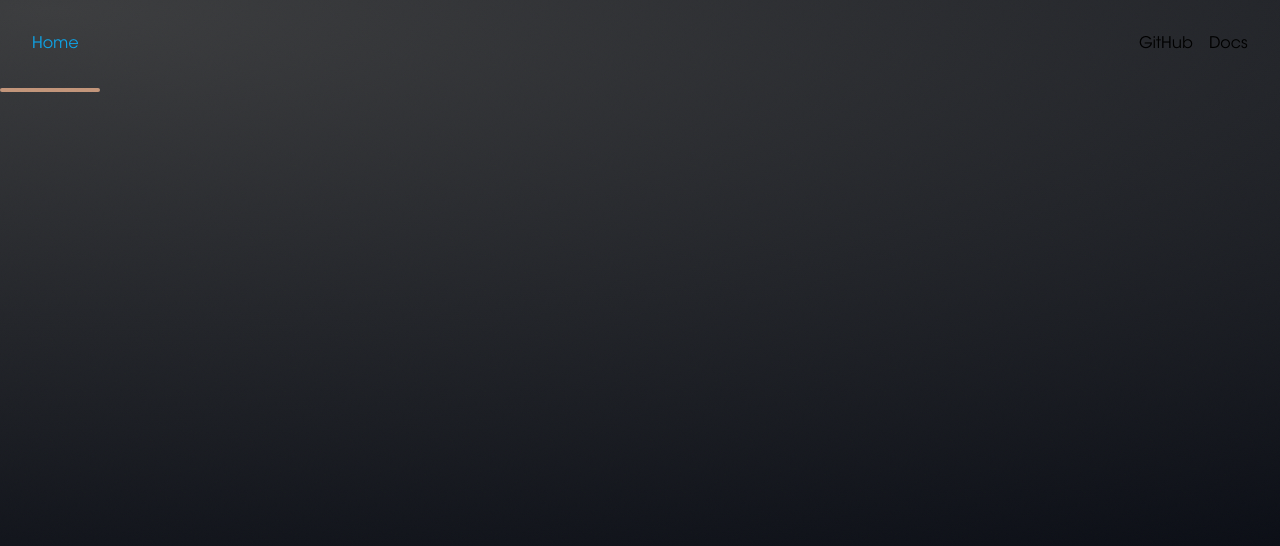
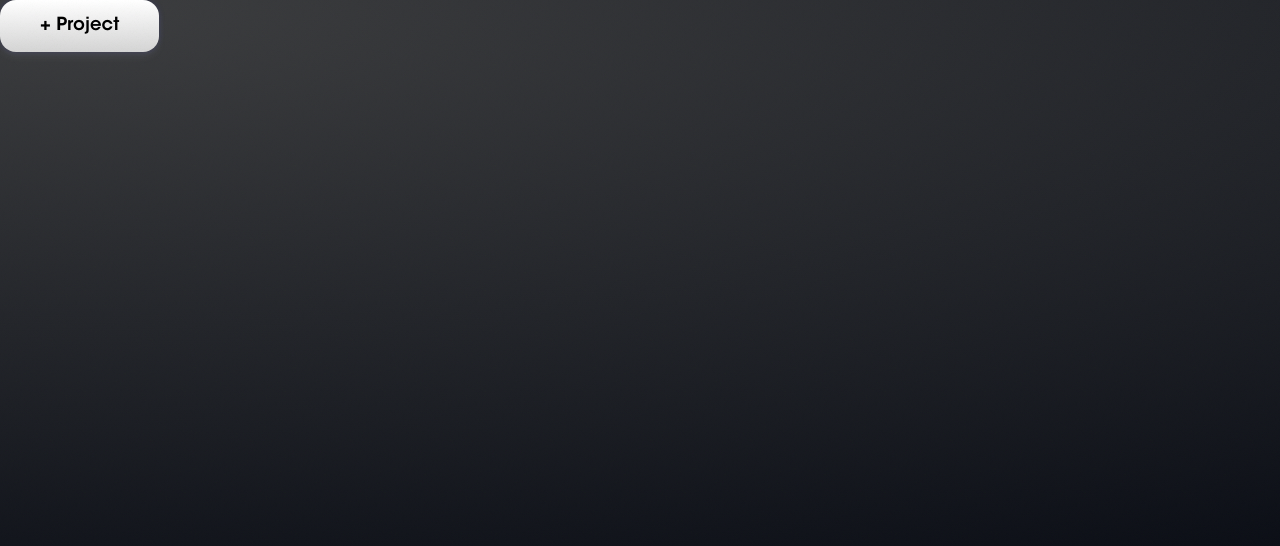
Before and after one commit to HTOMAN/Arpon-Playground, a Next.js app: page / in a window 1280 px wide. Shown: the top 546 px of the page. Built offline with nearby package versions, Linux system fonts and the light colour scheme.

Commit message:
feat: 🎸 simple button

```diff
--- /dev/null
+++ b/src/components/Button/index.tsx
@@ -0,0 +1,21 @@
+type ButtonProps = {
+  label: string;
+  onClick?(): void;
+};
+
+export default function Button({ label, onClick }: ButtonProps) {
+
+  const interactionProps = {
+    onClick,
+  };
+
+  return (
+    <button
+      {...interactionProps}
+      className="transition select-none appearance-none py-3 px-10 text-black border-none text-lg font-semibold rounded-2xl bg-gradient-to-b from-white to-gray-300 hover:from-white hover:to-white focus:outline-none focus:ring focus:border-blue-900"
+      style={{ boxShadow: '0px 0px 5px 1px rgba(62, 59, 172, 0.18), 0px 5px 7px rgba(191, 191, 191, 0.1)'}}
+    >
+      {label}
+    </button>
+  );
+}
--- a/src/pages/index.tsx
+++ b/src/pages/index.tsx
@@ -2,7 +2,7 @@ import { motion, AnimatePresence } from "framer-motion";
 import * as React from "react";
 import { useState } from "react";
 import Nav from '@c/nav';
-
+import Button from '@c/Button';
 
 const style = {
   width: 100,
@@ -21,8 +21,8 @@ export const Home = (): JSX.Element => {
 
   return (
     <>
-      <Nav />
-      <AnimatePresence initial={false}>
+      {/* <Nav /> */}
+      {/* <AnimatePresence initial={false}>
         {isVisible && (
           <motion.div
           initial={{ opacity: 0 }}
@@ -33,7 +33,8 @@ export const Home = (): JSX.Element => {
             className="bg-secondary rounded"
           />
           )}
-      </AnimatePresence>
+      </AnimatePresence> */}
+      <Button label="+ Project" onClick={() => console.log('click')} />
     </>
   )
 }
--- a/src/styles/globals.css
+++ b/src/styles/globals.css
@@ -68,6 +68,9 @@
     content: '';
     background: url('@assets/otis-redding.png') repeat;
     opacity: 0.12;
+
+    @apply pointer-events-none;
+    @apply select-none;
   }
 }
 
--- a/src/theme.js
+++ b/src/theme.js
@@ -40,6 +40,8 @@ module.exports = {
     'danger': '#e3342f',
   }), */
   colors: {
+    transparent: 'transparent',
+    current: 'currentColor',
     primary: 'var(--primary)',
     secondary: 'var(--secondary)',
     gray: colors.trueGray,
@@ -48,9 +50,12 @@ module.exports = {
     blue: colors.lightBlue,
     yellow: colors.amber,
     green: colors.green,
+    black: colors.black,
+    white: colors.white,
   },
   fontFamily: {
     sans: [
+      'HK Grotesk',
       'ITC Avant Garde Gothic Std Book',
       'ITC Avant Garde Gothic Std',
       'itc-avant-garde-gothic-pro',
--- a/tailwind.config.js
+++ b/tailwind.config.js
@@ -4,7 +4,7 @@ module.exports = {
     purgeLayersByDefault: true,
   },
   corePlugins: {
-    gradientColorStops: false,
+    gradientColorStops: true,
   },
   darkMode: 'media',
   purge: ['./src/components/**/*.{js,ts,jsx,tsx}', './src/pages/**/*.{js,ts,jsx,tsx}'],
```
